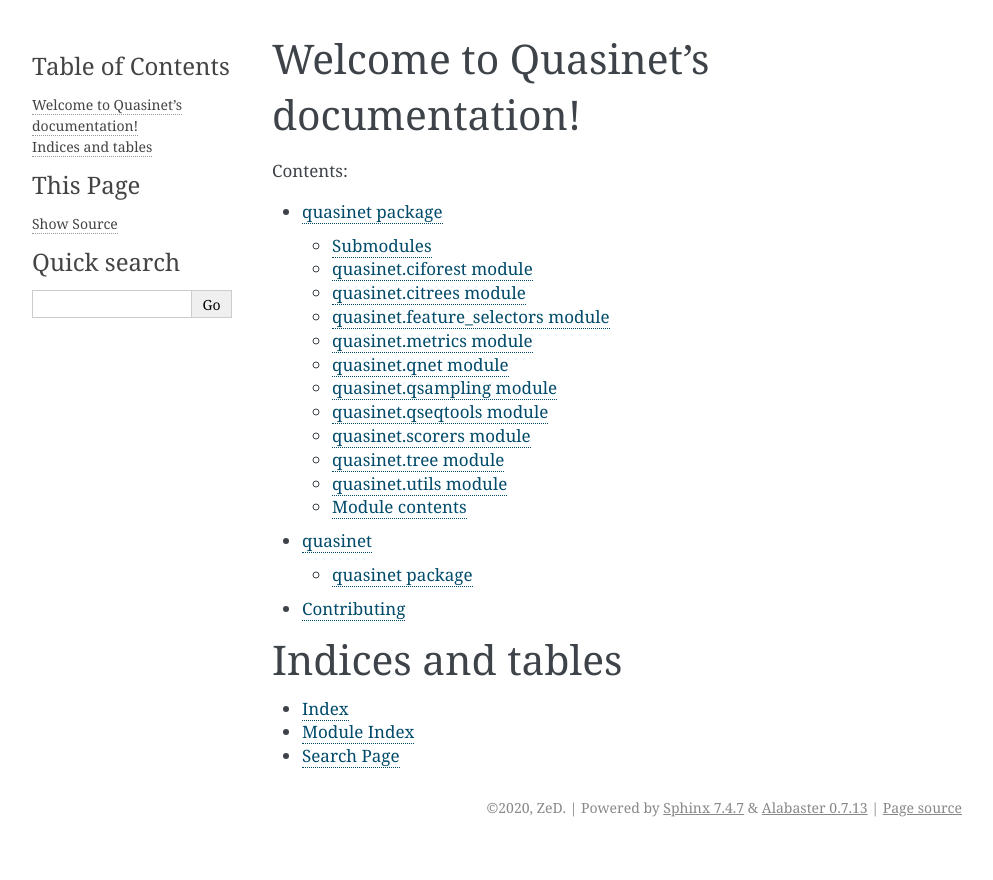
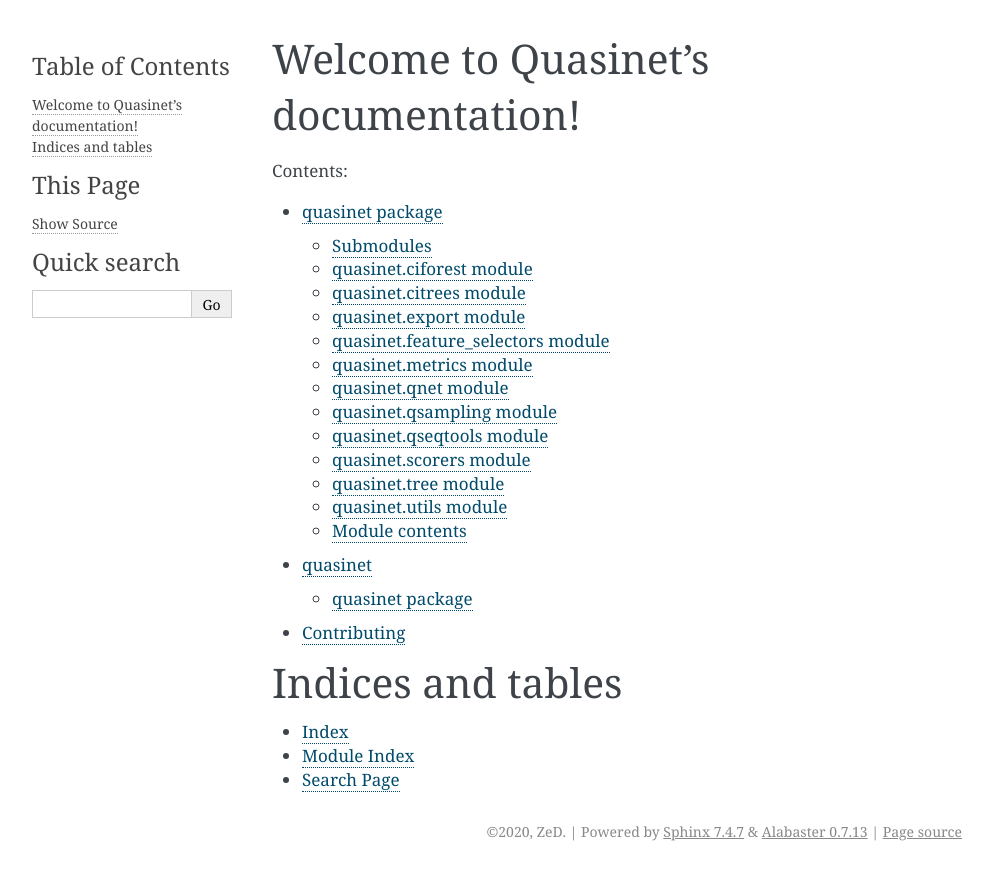
Before and after one commit to zeroknowledgediscovery/quasinet, a Sphinx documentation site: the page built from docs/source/index.rst, in a window 1280 px wide. Shown: the top 880 px of the page, without its empty margins (148-1141 px from the left). Built offline with Sphinx 7.4.7, drawn with Linux system fonts in a browser that asks for light colours.

Commit message:
upd docs

```diff
--- a/docs/source/quasinet.rst
+++ b/docs/source/quasinet.rst
@@ -16,6 +16,14 @@
 -----------------------
 
 .. automodule:: quasinet.citrees
+   :members:
+   :undoc-members:
+   :show-inheritance:
+
+quasinet.export module
+----------------------
+
+.. automodule:: quasinet.export
    :members:
    :undoc-members:
    :show-inheritance:
```
Also changed, not shown: 10 other files.
